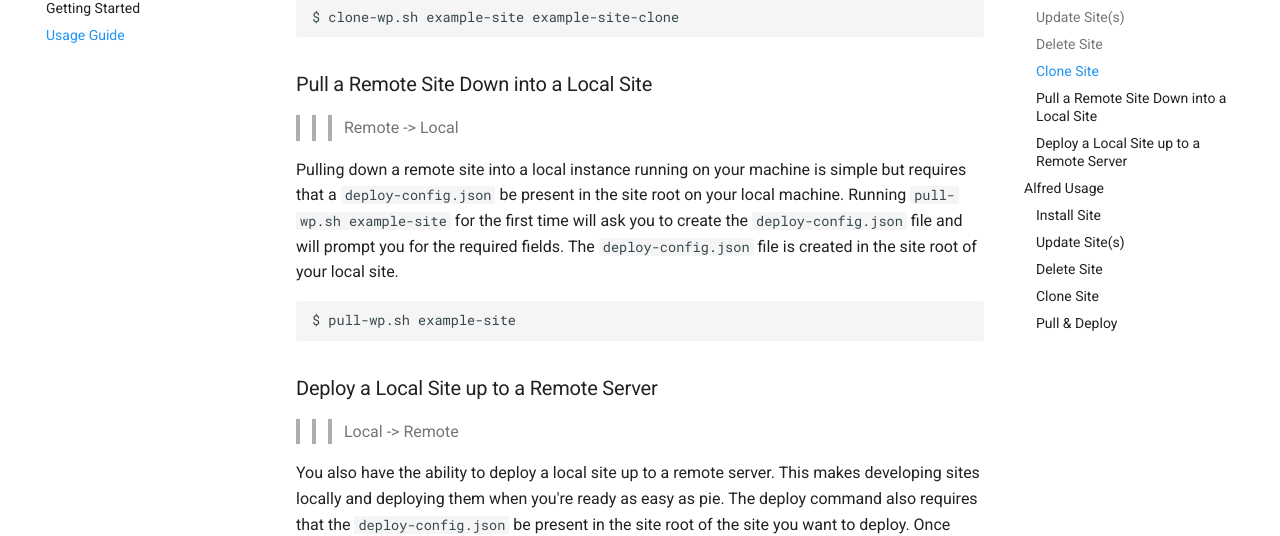
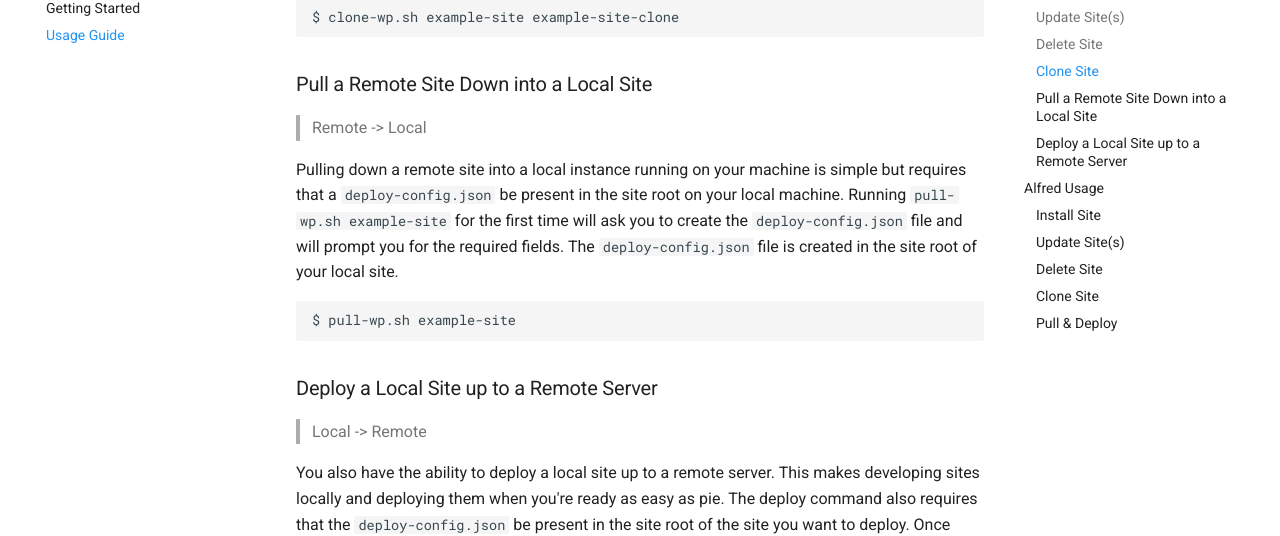
Before and after one commit to EvanHerman/local-wordpress-bash-manager, an MkDocs documentation site: the page built from Documentation/docs/usage-guide.md, in a window 1280 px wide and 900 px high, scrolled down 927 px. Shown: the part 145-681 px from the top of the window. Built offline with MkDocs 1.6.1 and Material for MkDocs 9.7.7, drawn with Linux system fonts in a browser that asks for light colours; comment, search, counter and statistics services are not loaded; old or Windows-style settings are respelled for this version of MkDocs.

Commit message:
Update documentation

````diff
--- a/Documentation/docs/usage-guide.md
+++ b/Documentation/docs/usage-guide.md
@@ -39,7 +39,7 @@ $ clone-wp.sh example-site example-site-clone
 
 ### Pull a Remote Site Down into a Local Site ###
 
->>> Remote -> Local
+> Remote -> Local
 
 Pulling down a remote site into a local instance running on your machine is simple but requires that a `deploy-config.json` be present in the site root on your local machine. Running `pull-wp.sh example-site` for the first time will ask you to create the `deploy-config.json` file and will prompt you for the required fields. The `deploy-config.json` file is created in the site root of your local site.
 ```bash
@@ -48,7 +48,7 @@ $ pull-wp.sh example-site
 
 ### Deploy a Local Site up to a Remote Server ###
 
->>> Local -> Remote
+> Local -> Remote
 
 You also have the ability to deploy a local site up to a remote server. This makes developing sites locally and deploying them when you're ready as easy as pie. The deploy command also requires that the `deploy-config.json` be present in the site root of the site you want to deploy. Once setup, you can deploy your site to one of your environments by running `deploy-wp.sh example-site`. *Note:* It is possible to have multiple environments setup in  deploy-config.json file (eg. staging & production). This means you can deploy to a staging site for testing *before* deploying up to your production environment.
 ```bash
@@ -61,11 +61,11 @@ $ deploy-wp.sh example-site
 
 All of the Alfred launcher commands can be executed from the Alfred prompt, with the exception of `deploy-wp.sh` and `pull-wp.sh`. Toggle Alfred, or use your custom shortcode to show Alfred, and enter the commands below to execute the associated bash script.
 
-**Toggle Alfred**<br />
-<img src="/assets/img/docs/usage/toggle-alfred.png" title="Toggle Alfred Example" width="200" />
+**Toggle Alfred**
+[![Toggle Alfred Example](/assets/img/docs/usage/toggle-alfred.png)](/assets/img/docs/usage/toggle-alfred.png)
 
 **Alred Launcher**
-[![Toggle Alfred Example](/assets/img/docs/usage/create-site-demo-alfred-launcher.png)](/assets/img/docs/usage/create-site-demo-alfred-launcher.png)
+[![Create Site Alfred Example](/assets/img/docs/usage/create-site-demo-alfred-launcher.png)](/assets/img/docs/usage/create-site-demo-alfred-launcher.png)
 
 ### Install Site ###
 ```
````
